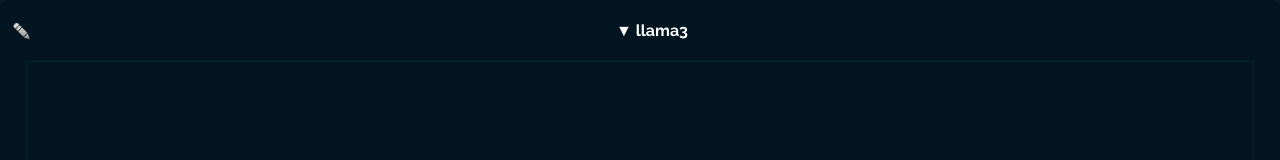
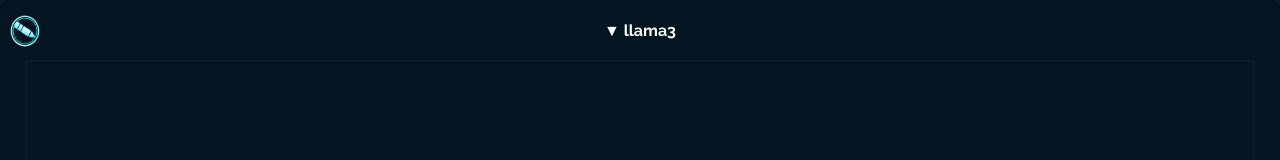
Before and after one commit to G0dKing/ai-chat, a React (Vite) app in the folder client/: page / in a window 1280 px wide. Shown: the top 160 px of the page. Built offline with nearby package versions, Linux system fonts and the light colour scheme.

Commit message:
Added New Chat Icon

```diff
--- a/client/src/components/Chat.css
+++ b/client/src/components/Chat.css
@@ -131,6 +131,8 @@
   color: #ffffff34;
   resize: none;
   outline: none;
+  justify-content: left;
+  margin: auto 0;
 }
 textarea:focus {
   border-color: seagreen;
--- a/client/src/components/NewChatButton.css
+++ b/client/src/components/NewChatButton.css
@@ -1,21 +1,23 @@
 .newChat {
+  position: absolute;
   display: flex;
   align-items: center;
   justify-content: center;
   background: none;
   border: none;
   cursor: pointer;
-  padding: 0;
-  margin-right: auto;
+  padding: 5px;
+  left: 0;
+  top: 5;
 }
 
 .newChat img {
-  width: 24px;
-  height: 24px;
+  width: 40px;
+  height: 40px;
 }
 
 .newChat:hover img,
 .newChat:active img {
-  filter: drop-shadow(0 0 10px white);
+  filter: drop-shadow(0 0 5px white);
   transition: filter 0.3s ease;
 }
--- a/client/src/components/NewChatButton.jsx
+++ b/client/src/components/NewChatButton.jsx
@@ -1,12 +1,12 @@
 import { } from "react";
 import PropTypes from "prop-types";
-import pencil from "../assets/pencil.png";
+import compose from "../assets/compose.png";
 import "./NewChatButton.css";
 
 const NewChatButton = ({ clearConversation }) => {
   return (
     <button className="newChat" onClick={clearConversation}>
-      <img src={pencil} alt="New Chat" />
+      <img src={compose} alt="New Chat" />
     </button>
   );
 };
```
Also changed, not shown: client/src/assets/compose.png (added).
